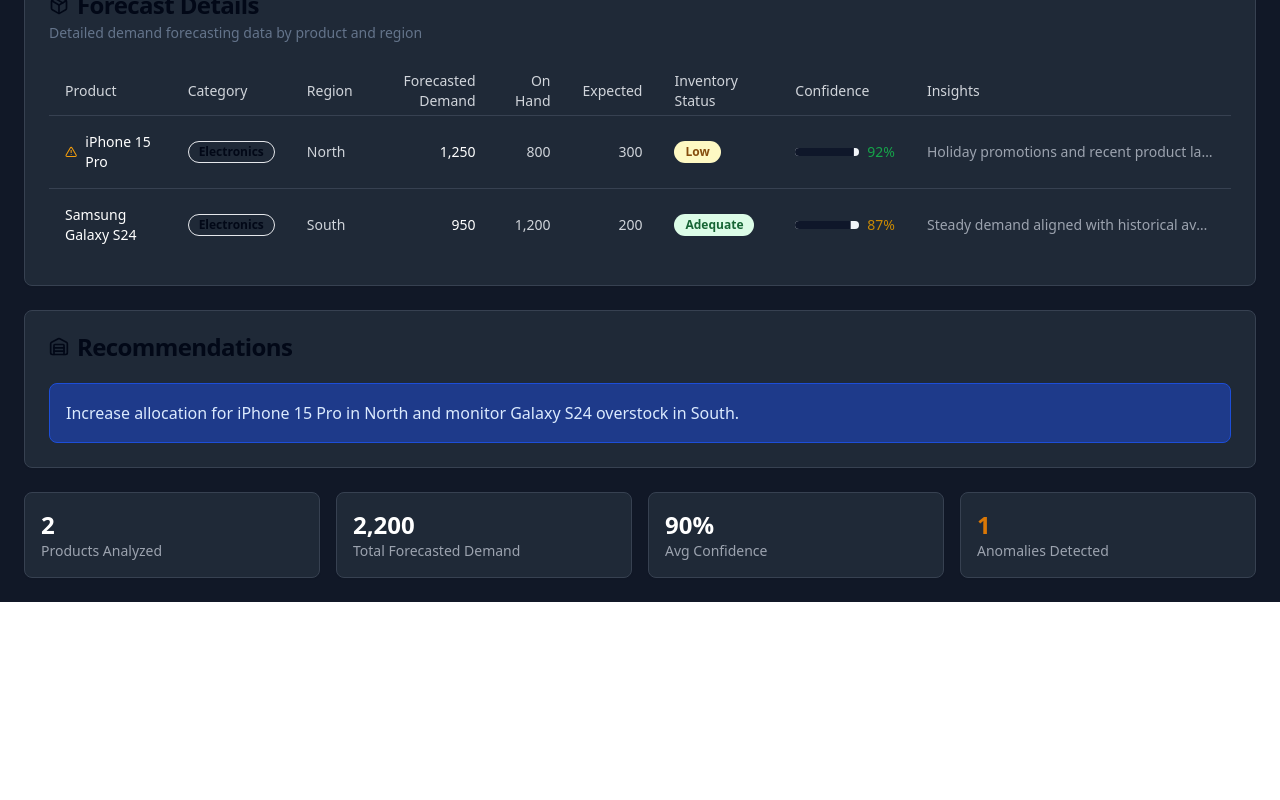
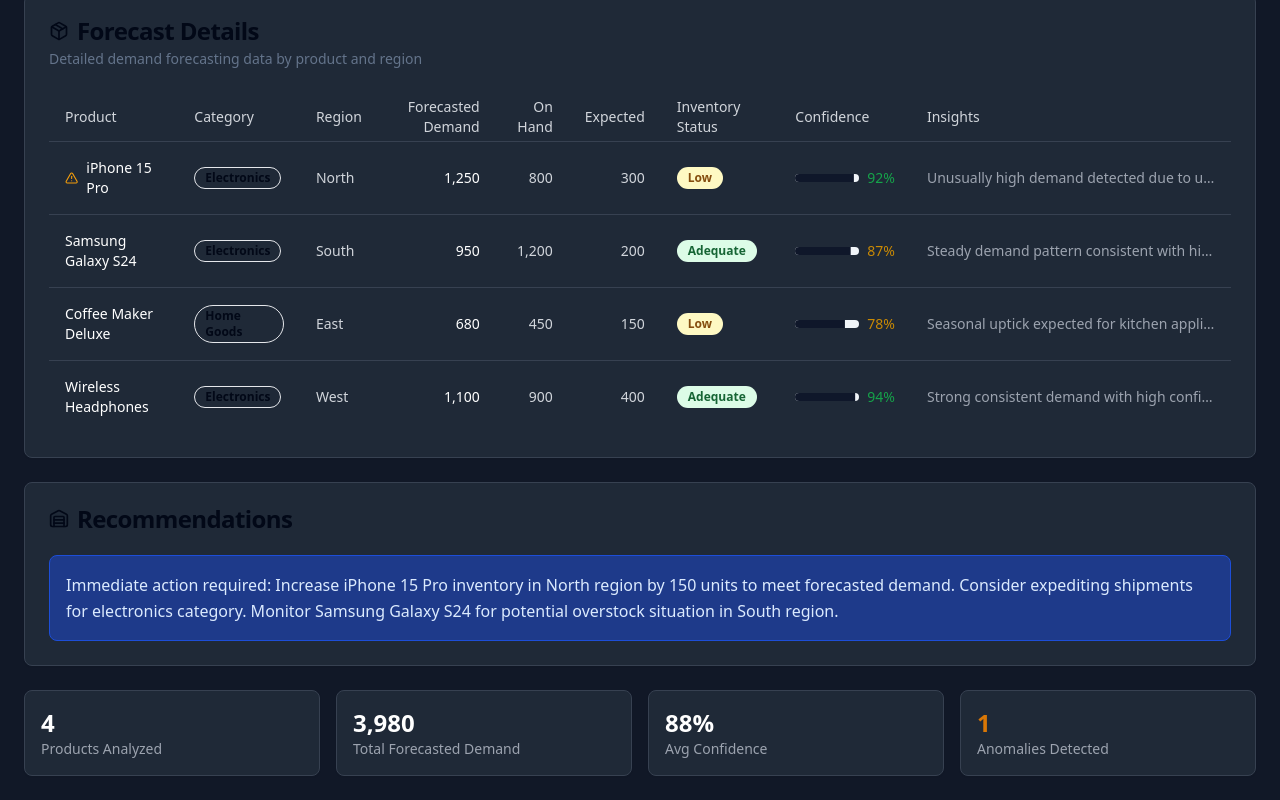
Before and after one commit to devdilip87/inventory-dashboard, a React (Vite) app: page / in a window 1280 px wide. Shown: the part 1244-2044 px from the top of the page. Before the commit the page ends 1846 px from the top, so only its background shows below. Built offline with nearby package versions, Linux system fonts and the light colour scheme.

Commit message:
dummy data

```diff
--- a/src/widgets/DemandForecastingWidget.tsx
+++ b/src/widgets/DemandForecastingWidget.tsx
@@ -390,71 +390,71 @@
 export function DemandForecastingWidget(props: WrappedComponentProps) {
   const [isDarkTheme, setIsDarkTheme] = useState(true);
 
-  const { hostData, incomingData } = props;
-  console.log("X Output:: Host Data", hostData);
-  console.log("X Output:: Incoming Data", incomingData);
-  const data: DemandForecastingOutput =
-    (incomingData && incomingData["demand-forecast-input-handler"]?.data?.outputs[0]?.output as DemandForecastingOutput)
-    || {
-      summary: "",
-      forecast_data: [],
-      recommendation: ""
-    };
+  // const { hostData, incomingData } = props;
+  // console.log("X Output:: Host Data", hostData);
+  // console.log("X Output:: Incoming Data", incomingData);
+  // const data: DemandForecastingOutput =
+  //   (incomingData && incomingData["demand-forecast-input-handler"]?.data?.outputs[0]?.output as DemandForecastingOutput)
+  //   || {
+  //     summary: "",
+  //     forecast_data: [],
+  //     recommendation: ""
+  //   };
 
-  console.log("DemandForecastingOutput **********", data);
+  // console.log("DemandForecastingOutput **********", data);
 
-  // const data = {
-  //   summary:
-  //     "Based on historical trends and seasonal patterns, we're forecasting increased demand across electronics and home goods categories. The North region shows particularly strong growth potential, while inventory levels appear adequate for most products except smartphones which may face shortages.",
-  //   forecast_data: [
-  //     {
-  //       item: "iPhone 15 Pro",
-  //       category: "Electronics",
-  //       region: "North",
-  //       forecasted_demand: 1250,
-  //       on_hand_inventory: 800,
-  //       expected_inventory: 300,
-  //       confidence_score: 0.92,
-  //       anomaly_flag: true,
-  //       insight_reasoning: "Unusually high demand detected due to upcoming holiday season and new product launch",
-  //     },
-  //     {
-  //       item: "Samsung Galaxy S24",
-  //       category: "Electronics",
-  //       region: "South",
-  //       forecasted_demand: 950,
-  //       on_hand_inventory: 1200,
-  //       expected_inventory: 200,
-  //       confidence_score: 0.87,
-  //       anomaly_flag: false,
-  //       insight_reasoning: "Steady demand pattern consistent with historical data",
-  //     },
-  //     {
-  //       item: "Coffee Maker Deluxe",
-  //       category: "Home Goods",
-  //       region: "East",
-  //       forecasted_demand: 680,
-  //       on_hand_inventory: 450,
-  //       expected_inventory: 150,
-  //       confidence_score: 0.78,
-  //       anomaly_flag: false,
-  //       insight_reasoning: "Seasonal uptick expected for kitchen appliances",
-  //     },
-  //     {
-  //       item: "Wireless Headphones",
-  //       category: "Electronics",
-  //       region: "West",
-  //       forecasted_demand: 1100,
-  //       on_hand_inventory: 900,
-  //       expected_inventory: 400,
-  //       confidence_score: 0.94,
-  //       anomaly_flag: false,
-  //       insight_reasoning: "Strong consistent demand with high confidence prediction",
-  //     },
-  //   ],
-  //   recommendation:
-  //     "Immediate action required: Increase iPhone 15 Pro inventory in North region by 150 units to meet forecasted demand. Consider expediting shipments for electronics category. Monitor Samsung Galaxy S24 for potential overstock situation in South region.",
-  // };
+  const data = {
+    summary:
+      "Based on historical trends and seasonal patterns, we're forecasting increased demand across electronics and home goods categories. The North region shows particularly strong growth potential, while inventory levels appear adequate for most products except smartphones which may face shortages.",
+    forecast_data: [
+      {
+        item: "iPhone 15 Pro",
+        category: "Electronics",
+        region: "North",
+        forecasted_demand: 1250,
+        on_hand_inventory: 800,
+        expected_inventory: 300,
+        confidence_score: 0.92,
+        anomaly_flag: true,
+        insight_reasoning: "Unusually high demand detected due to upcoming holiday season and new product launch",
+      },
+      {
+        item: "Samsung Galaxy S24",
+        category: "Electronics",
+        region: "South",
+        forecasted_demand: 950,
+        on_hand_inventory: 1200,
+        expected_inventory: 200,
+        confidence_score: 0.87,
+        anomaly_flag: false,
+        insight_reasoning: "Steady demand pattern consistent with historical data",
+      },
+      {
+        item: "Coffee Maker Deluxe",
+        category: "Home Goods",
+        region: "East",
+        forecasted_demand: 680,
+        on_hand_inventory: 450,
+        expected_inventory: 150,
+        confidence_score: 0.78,
+        anomaly_flag: false,
+        insight_reasoning: "Seasonal uptick expected for kitchen appliances",
+      },
+      {
+        item: "Wireless Headphones",
+        category: "Electronics",
+        region: "West",
+        forecasted_demand: 1100,
+        on_hand_inventory: 900,
+        expected_inventory: 400,
+        confidence_score: 0.94,
+        anomaly_flag: false,
+        insight_reasoning: "Strong consistent demand with high confidence prediction",
+      },
+    ],
+    recommendation:
+      "Immediate action required: Increase iPhone 15 Pro inventory in North region by 150 units to meet forecasted demand. Consider expediting shipments for electronics category. Monitor Samsung Galaxy S24 for potential overstock situation in South region.",
+  };
 
   const getConfidenceColor = (score: number) => {
     if (score >= 0.9) return "text-green-600"
```
